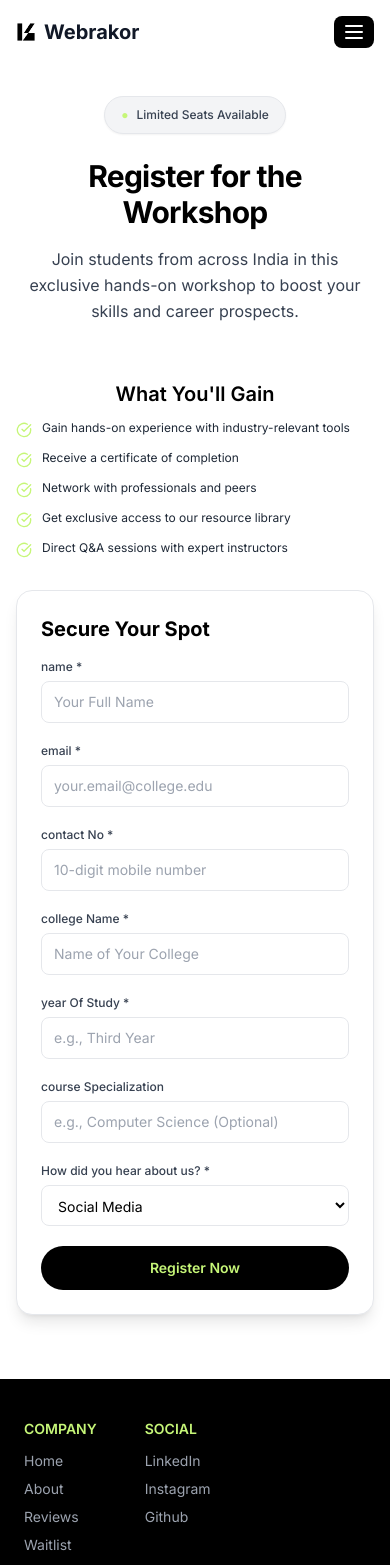
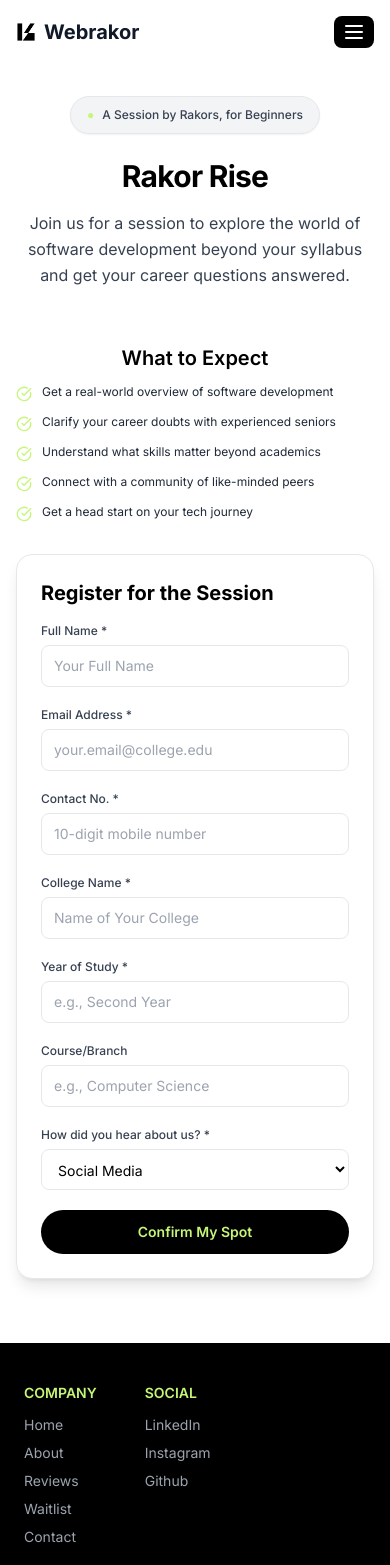
Before and after one commit to wisecharan/Webrakor, a React (Vite) app in the folder frontend/: page /register in a window 390 px wide. Shown: the top 1565 px of the page. Built offline with nearby package versions, Linux system fonts and the light colour scheme.

Commit message:
Announcement section for Rakor Rise

```diff
--- a/frontend/package.json
+++ b/frontend/package.json
@@ -4,6 +4,7 @@
   "version": "1.1.0",
   "type": "module",
   "dependencies": {
+    "@headlessui/react": "^2.2.9",
     "@hono/zod-validator": "^0.5.0",
     "axios": "^1.12.2",
     "framer-motion": "^12.23.12",
--- /dev/null
+++ b/frontend/src/react-app/components/AnimatedSection.tsx
@@ -0,0 +1,61 @@
+import React, { useEffect, useRef, ReactNode } from 'react';
+
+// Animation utility function
+const animateOnScroll = (element: HTMLElement | null, delay: number = 0): void => {
+  if (element) {
+    element.style.transition = `opacity 700ms ease-out ${delay}ms, transform 700ms ease-out ${delay}ms`;
+    element.style.opacity = '1';
+    element.style.transform = 'translateY(0)';
+  }
+};
+
+interface AnimatedSectionProps {
+  children: ReactNode;
+  delay?: number;
+}
+
+const AnimatedSection: React.FC<AnimatedSectionProps> = ({ children, delay = 0 }) => {
+  const ref = useRef<HTMLDivElement>(null);
+
+  useEffect(() => {
+    const currentRef = ref.current;
+    const observer = new IntersectionObserver(
+      (entries) => {
+        entries.forEach((entry) => {
+          // Animate only when it becomes visible
+          if (entry.isIntersecting) {
+            animateOnScroll(entry.target as HTMLElement, delay);
+            // Stop observing once animated to prevent re-triggering
+            observer.unobserve(entry.target);
+          }
+        });
+      },
+      { threshold: 0.1 }
+    );
+
+    if (currentRef) {
+      observer.observe(currentRef);
+    }
+
+    return () => {
+      if (currentRef) {
+        observer.unobserve(currentRef);
+      }
+    };
+  }, [delay]); // Effect depends only on the delay prop
+
+  return (
+    <div
+      ref={ref}
+      style={{
+        opacity: 0,
+        transform: 'translateY(30px)',
+        willChange: 'opacity, transform'
+      }}
+    >
+      {children}
+    </div>
+  );
+};
+
+export default AnimatedSection;
--- /dev/null
+++ b/frontend/src/react-app/components/AnnouncementBanner.tsx
@@ -0,0 +1,45 @@
+import { Link } from 'react-router-dom';
+import { Sparkles, ArrowRight } from 'lucide-react';
+
+const AnnouncementBanner = () => {
+  return (
+    // The main container for the section with vertical padding
+    <div className="pt-10 sm:pt-10">
+      <div className="max-w-6xl mx-auto px-4 sm:px-6 lg:px-8">
+        {/* The card itself with a subtle background, border, and rounded corners */}
+        <div className="bg-slate-50/75 border border-slate-200/75 rounded-2xl p-6 sm:p-8">
+          <div className="flex flex-col md:flex-row items-center justify-between gap-6 text-center md:text-left">
+
+            {/* Left side: Text content */}
+            <div className="flex-1">
+              <div className="inline-flex items-center bg-white text-gray-800 px-3 py-1.5 rounded-full text-xs font-medium border border-gray-200 shadow-sm mb-4">
+                <Sparkles className="w-4 h-4 text-[#c6f678] mr-2" />
+                An Exclusive Session for Beginners
+              </div>
+              <h2 className="text-2xl sm:text-3xl font-bold text-black tracking-tight">
+                Rakor Rise
+              </h2>
+              <p className="mt-2 text-sm sm:text-base text-gray-600 max-w-2xl mx-auto md:mx-0">
+                Join the Rakors for a friendly guide into the world of software development. No jargon, just real-world advice to kickstart your journey.
+              </p>
+            </div>
+
+            {/* Right side: Call to action button */}
+            <div className="flex-shrink-0 mt-4 md:mt-0">
+              <Link
+                to="/register"
+                className="group inline-flex items-center justify-center px-6 py-3 rounded-full bg-black text-[#c6f678] font-semibold text-base shadow-lg hover:scale-[1.03] transition-transform duration-300 ease-in-out focus:outline-none focus:ring-2 focus:ring-black focus:ring-offset-2 focus:ring-offset-slate-50"
+              >
+                Secure Your Spot
+                <ArrowRight className="w-5 h-5 ml-2 transition-transform duration-300 group-hover:translate-x-1" />
+              </Link>
+            </div>
+
+          </div>
+        </div>
+      </div>
+    </div>
+  );
+};
+
+export default AnnouncementBanner;
--- a/frontend/src/react-app/pages/Home.tsx
+++ b/frontend/src/react-app/pages/Home.tsx
@@ -4,12 +4,13 @@ import StatsSection from '@/react-app/components/StatsSection';
 import TestimonialsSection from '@/react-app/components/TestimonialsSection';
 import PricingSection from '@/react-app/components/PricingSection';
 import Footer from '@/react-app/components/Footer';
-
+import AnnouncementBanner from '@/react-app/components/AnnouncementBanner';
 export default function Home() {
   return (
     <div className="min-h-screen bg-white">
       <h1 style={{ color: 'black' }}>Home is rendering</h1>
       <Header />
+      <AnnouncementBanner />
       <Hero />
       <StatsSection />
       <TestimonialsSection />
--- a/frontend/src/react-app/pages/Registration.tsx
+++ b/frontend/src/react-app/pages/Registration.tsx
@@ -1,55 +1,13 @@
 import Header from '@/react-app/components/Header';
 import Footer from '@/react-app/components/Footer';
-import { CheckCircle } from 'lucide-react';
-import React, { useState, useEffect, useRef, ReactNode } from 'react';
+import { CheckCircle, ExternalLink } from 'lucide-react';
+import React, { useState, useMemo, Fragment } from 'react';
 import apiClient from '@/api/axios';
+import AnimatedSection from '@/react-app/components/AnimatedSection';
+import { Dialog, Transition } from '@headlessui/react';
 
-// This is the complete, restyled Registration component
 const Registration = () => {
-  // --- Animation Logic from Waitlist Component ---
-  const animateOnScroll = (element: HTMLElement | null, delay: number = 0): void => {
-    if (element) {
-      element.style.transition = `opacity 700ms ease-out ${delay}ms, transform 700ms ease-out ${delay}ms`;
-      element.style.opacity = '1';
-      element.style.transform = 'translateY(0)';
-    }
-  };
-
-  interface AnimatedSectionProps {
-    children: ReactNode;
-    delay?: number;
-  }
-
-  const AnimatedSection: React.FC<AnimatedSectionProps> = ({ children, delay = 0 }) => {
-    const ref = useRef<HTMLDivElement>(null);
-    useEffect(() => {
-      const currentRef = ref.current;
-      const observer = new IntersectionObserver(
-        (entries) => {
-          entries.forEach((entry) => {
-            if (entry.isIntersecting) {
-              animateOnScroll(entry.target as HTMLElement, delay);
-            }
-          });
-        },
-        { threshold: 0.1 }
-      );
-      if (currentRef) observer.observe(currentRef);
-      return () => {
-        if (currentRef) observer.unobserve(currentRef);
-      };
-    }, [delay]);
-    return (
-      <div
-        ref={ref}
-        style={{ opacity: 0, transform: 'translateY(30px)', willChange: 'opacity, transform' }}
-      >
-        {children}
-      </div>
-    );
-  };
-
-  // --- Original Registration State and Logic ---
+  // --- State and Logic (No changes here) ---
   const [formData, setFormData] = useState({
     name: '',
     email: '',
@@ -59,21 +17,19 @@ const Registration = () => {
     yearOfStudy: '',
     howDidYouHear: 'Social Media',
   });
-  const [message, setMessage] = useState('');
+
+  const [isModalOpen, setIsModalOpen] = useState(false);
   const [error, setError] = useState('');
-
-  const { name, email, contactNo, collegeName, courseSpecialization, yearOfStudy, howDidYouHear } = formData;
 
   const onChange = (e: React.ChangeEvent<HTMLInputElement | HTMLSelectElement>) =>
     setFormData({ ...formData, [e.target.name]: e.target.value });
 
   const onSubmit = async (e: React.FormEvent<HTMLFormElement>) => {
     e.preventDefault();
-    setMessage('');
     setError('');
     try {
-      const res = await apiClient.post('/api/register', formData);
-      setMessage(res.data.msg);
+      await apiClient.post('/api/register', formData);
+      setIsModalOpen(true);
       setFormData({
         name: '', email: '', contactNo: '', collegeName: '',
         courseSpecialization: '', yearOfStudy: '', howDidYouHear: 'Social Media',
@@ -83,58 +39,56 @@ const Registration = () => {
     }
   };
 
-  // --- New Content and Layout ---
+  // --- Content (No changes here) ---
   const benefits = [
-    "Gain hands-on experience with industry-relevant tools",
-    "Receive a certificate of completion",
-    "Network with professionals and peers",
-    "Get exclusive access to our resource library",
-    "Direct Q&A sessions with expert instructors"
+    "Get a real-world overview of software development",
+    "Clarify your career doubts with experienced seniors",
+    "Understand what skills matter beyond academics",
+    "Connect with a community of like-minded peers",
+    "Get a head start on your tech journey"
   ];
 
-  // Configuration for the form fields
-  const formFields = [
-    { name: 'name', type: 'text', placeholder: 'Your Full Name', value: name, required: true },
-    { name: 'email', type: 'email', placeholder: 'your.email@college.edu', value: email, required: true },
-    { name: 'contactNo', type: 'text', placeholder: '10-digit mobile number', value: contactNo, required: true },
-    { name: 'collegeName', type: 'text', placeholder: 'Name of Your College', value: collegeName, required: true },
-    { name: 'yearOfStudy', type: 'text', placeholder: 'e.g., Third Year', value: yearOfStudy, required: true },
-    { name: 'courseSpecialization', type: 'text', placeholder: 'e.g., Computer Science (Optional)', value: courseSpecialization, required: false },
-  ];
+  const formFields = useMemo(() => [
+    { name: 'name', label: 'Full Name', type: 'text', placeholder: 'Your Full Name', required: true },
+    { name: 'email', label: 'Email Address', type: 'email', placeholder: 'your.email@college.edu', required: true },
+    { name: 'contactNo', label: 'Contact No.', type: 'text', placeholder: '10-digit mobile number', required: true },
+    { name: 'collegeName', label: 'College Name', type: 'text', placeholder: 'Name of Your College', required: true },
+    { name: 'yearOfStudy', label: 'Year of Study', type: 'text', placeholder: 'e.g., Second Year', required: true },
+    { name: 'courseSpecialization', label: 'Course/Branch', type: 'text', placeholder: 'e.g., Computer Science', required: false },
+  ], []);
 
   return (
     <div className="min-h-screen bg-white">
       <Header />
       <main className="pt-24 sm:pt-32 pb-16 sm:pb-20 px-4 sm:px-6 lg:px-8">
         <div className="max-w-5xl mx-auto">
-          {/* Hero */}
+          {/* Hero Section and Form remain the same */}
           <AnimatedSection>
             <div className="text-center mb-14 sm:mb-20">
               <AnimatedSection delay={100}>
                 <div className="inline-flex items-center bg-gray-100 text-gray-700 px-4 sm:px-6 py-2.5 sm:py-3 rounded-full text-xs sm:text-sm font-medium border border-gray-200 shadow-sm mb-6 sm:mb-8">
                   <span className="text-[#c6f678] font-bold mr-2">●</span>
-                  Limited Seats Available
+                  A Session by Rakors, for Beginners
                 </div>
               </AnimatedSection>
               <AnimatedSection delay={200}>
                 <h1 className="text-3xl sm:text-5xl md:text-6xl font-bold text-black tracking-tight mb-4 sm:mb-6 break-words">
-                  Register for the Workshop
+                  Rakor Rise
                 </h1>
               </AnimatedSection>
               <AnimatedSection delay={300}>
                 <p className="text-base sm:text-lg md:text-xl text-gray-700 max-w-2xl mx-auto leading-relaxed px-2 sm:px-0">
-                  Join students from across India in this exclusive hands-on workshop to boost your skills and career prospects.
+                  Join us for a session to explore the world of software development beyond your syllabus and get your career questions answered.
                 </p>
               </AnimatedSection>
             </div>
           </AnimatedSection>
 
           <div className="grid grid-cols-1 lg:grid-cols-2 gap-8 sm:gap-12 items-start">
-            {/* Benefits Column */}
             <div>
               <AnimatedSection delay={400}>
                 <h2 className="text-xl sm:text-2xl font-semibold text-black mb-3 sm:mb-5 text-center sm:text-left">
-                  What You'll Gain
+                  What to Expect
                 </h2>
               </AnimatedSection>
               <ul className="space-y-3 sm:space-y-4">
@@ -149,56 +103,48 @@ const Registration = () => {
               </ul>
             </div>
 
-            {/* Form Column */}
             <AnimatedSection delay={400}>
               <div className="bg-white rounded-2xl border border-gray-200 p-6 sm:p-8 shadow-lg hover:shadow-xl transition-shadow duration-300">
                 <h3 className="text-xl sm:text-2xl font-bold text-black mb-4 sm:mb-6">
-                  Secure Your Spot
+                  Register for the Session
                 </h3>
-
                 <form onSubmit={onSubmit} className="space-y-5 sm:space-y-6">
                   {formFields.map((field, idx) => (
-                    <AnimatedSection key={field.name} delay={500 + (idx * 100)}>
-                      <div>
+                    <div key={field.name}>
+                      <AnimatedSection delay={500 + (idx * 100)}>
                         <label className="block text-xs sm:text-sm font-medium text-gray-700 mb-1.5 sm:mb-2">
-                          {field.placeholder.includes('Optional') ? field.name.replace(/([A-Z])/g, ' $1').trim() : `${field.name.replace(/([A-Z])/g, ' $1').trim()} *`}
+                          {field.label}{field.required ? ' *' : ''}
                         </label>
                         <input
                           type={field.type}
                           name={field.name}
-                          value={field.value}
+                          value={formData[field.name as keyof typeof formData]}
                           onChange={onChange}
                           placeholder={field.placeholder}
                           required={field.required}
                           className="w-full px-3 sm:px-4 py-2.5 sm:py-3 border border-gray-200 rounded-lg focus:outline-none focus:border-[#c6f678] focus:ring-2 focus:ring-[#c6f678]/20 transition-all text-sm sm:text-base"
                         />
+                      </AnimatedSection>
                     </div>
-                    </AnimatedSection>
                   ))}
-
                   <AnimatedSection delay={1100}>
-                    <div>
                     <label className="block text-xs sm:text-sm font-medium text-gray-700 mb-1.5 sm:mb-2">
                       How did you hear about us? *
                     </label>
-                      <select name="howDidYouHear" value={howDidYouHear} onChange={onChange} required className="w-full px-3 sm:px-4 py-2.5 sm:py-3 border border-gray-200 rounded-lg focus:outline-none focus:border-[#c6f678] focus:ring-2 focus:ring-[#c6f678]/20 transition-all text-sm sm:text-base bg-white">
+                    <select name="howDidYouHear" value={formData.howDidYouHear} onChange={onChange} required className="w-full px-3 sm:px-4 py-2.5 sm:py-3 border border-gray-200 rounded-lg focus:outline-none focus:border-[#c6f678] focus:ring-2 focus:ring-[#c6f678]/20 transition-all text-sm sm:text-base bg-white">
                       <option>Social Media</option>
                       <option>College</option>
                       <option>Friend</option>
                       <option>Other</option>
                     </select>
-                    </div>
                   </AnimatedSection>
-
                   <AnimatedSection delay={1200}>
                     <button type="submit" className="w-full bg-black text-[#c6f678] py-3 sm:py-4 rounded-full font-semibold hover:scale-[1.02] transition-transform text-sm sm:text-base">
-                      Register Now
+                      Confirm My Spot
                     </button>
                   </AnimatedSection>
                 </form>
-
                 <AnimatedSection delay={1300}>
-                  {message && <p className="text-green-500 text-center mt-4">{message}</p>}
                   {error && <p className="text-red-500 text-center mt-4">{error}</p>}
                 </AnimatedSection>
               </div>
@@ -207,6 +153,72 @@ const Registration = () => {
         </div>
       </main>
       <Footer />
+
+      {/* --- REFINED Success Modal --- */}
+      <Transition appear show={isModalOpen} as={Fragment}>
+        {/* UPDATED: onClose is set to an empty function to prevent closing on overlay click */}
+        <Dialog as="div" className="relative z-50" onClose={() => {}}>
+          <Transition.Child
+            as={Fragment}
+            enter="ease-out duration-300"
+            enterFrom="opacity-0"
+            enterTo="opacity-100"
+            leave="ease-in duration-200"
+            leaveFrom="opacity-100"
+            leaveTo="opacity-0"
+          >
+            <div className="fixed inset-0 bg-black/30" />
+          </Transition.Child>
+          <div className="fixed inset-0 overflow-y-auto">
+            <div className="flex min-h-full items-center justify-center p-4 text-center">
+              <Transition.Child
+                as={Fragment}
+                enter="ease-out duration-300"
+                enterFrom="opacity-0 scale-95"
+                enterTo="opacity-100 scale-100"
+                leave="ease-in duration-200"
+                leaveFrom="opacity-100 scale-100"
+                leaveTo="opacity-0 scale-95"
+              >
+                <Dialog.Panel className="w-full max-w-md transform overflow-hidden rounded-2xl bg-white p-6 text-center align-middle shadow-xl transition-all">
+                  <Dialog.Title as="h3" className="text-lg font-medium leading-6 text-gray-900">
+                    <div className="flex flex-col items-center">
+                      <CheckCircle className="w-12 h-12 text-green-500 mb-4" />
+                      You're In!
+                    </div>
+                  </Dialog.Title>
+                  <div className="mt-2">
+                    <p className="text-sm text-gray-500">
+                      <span className="font-semibold">Next Step:</span> Join the WhatsApp group for all session details, reminders, and resources.
+                    </p>
+                  </div>
+                  <div className="mt-6">
+                    <a
+                      href="https://chat.whatsapp.com/HauSmsP4FdADYe5Zk71eBu?mode=wwc"
+                      target="_blank"
+                      rel="noopener noreferrer"
+                      className="inline-flex w-full justify-center items-center rounded-md border border-transparent bg-green-500 px-4 py-2 text-base font-medium text-white hover:bg-green-600 focus:outline-none focus-visible:ring-2 focus-visible:ring-green-500 focus-visible:ring-offset-2"
+                    >
+                      Join WhatsApp Group
+                      <ExternalLink className="w-4 h-4 ml-2" />
+                    </a>
+                  </div>
+                   <div className="mt-4">
+                    {/* UPDATED: Close button is now visible */}
+                    <button
+                      type="button"
+                      className="text-xs text-gray-500 hover:underline"
+                      onClick={() => setIsModalOpen(false)}
+                    >
+                      I'll join later
+                    </button>
+                  </div>
+                </Dialog.Panel>
+              </Transition.Child>
+            </div>
+          </div>
+        </Dialog>
+      </Transition>
     </div>
   );
 };
```
Also changed, not shown: 1 other file (tests, documents, lock files or other folders). Lines whose indentation alone changed are shown as unchanged.
